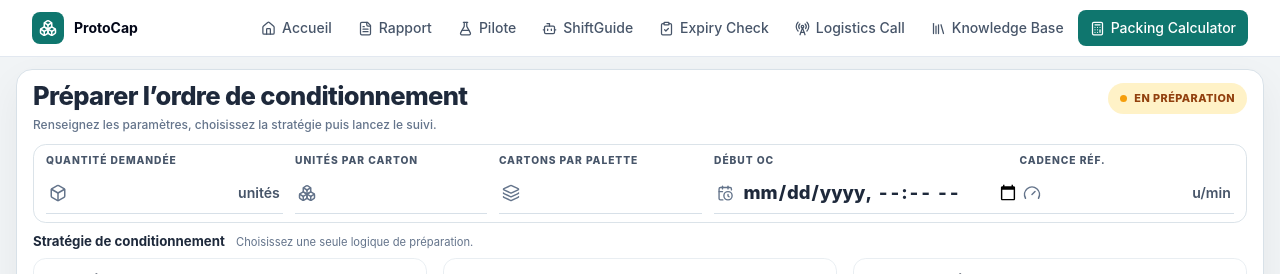
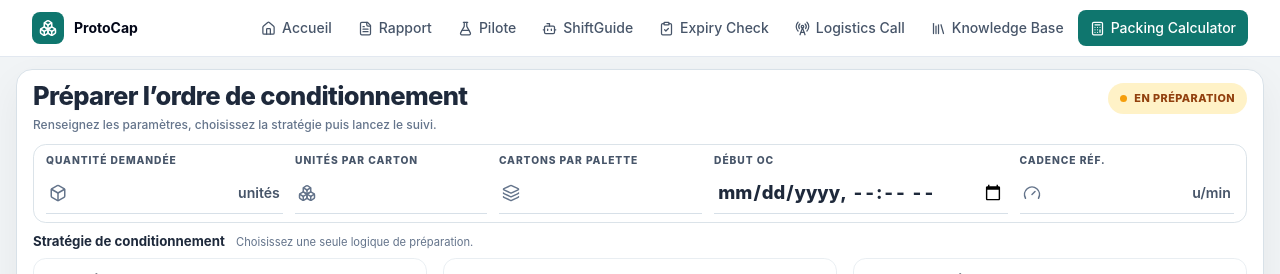
Before and after one commit to AmineAKIK/protocap, a React (Vite) app: page /packing-calculator in a window 1280 px wide. Shown: the top 274 px of the page. Built offline with nearby package versions, Linux system fonts and the light colour scheme.

Commit message:
ui: remove duplicate OC start calendar icon (#157)

```diff
--- a/src/features/packing/components/PackingPlanningRail.tsx
+++ b/src/features/packing/components/PackingPlanningRail.tsx
@@ -1,7 +1,6 @@
 import {
   Box,
   Boxes,
-  CalendarClock,
   Check,
   Gauge,
   Layers3,
@@ -110,7 +109,6 @@ function StartTimeField({
     <label className="packing-v3-field min-w-0">
       <span className="packing-v3-field-label">Début OC</span>
       <span className={`packing-v3-field-control ${invalid ? 'packing-v3-field-invalid' : ''}`}>
-        <CalendarClock size={18} aria-hidden="true" />
         <input
           aria-label="Début OC"
           type="datetime-local"
```
